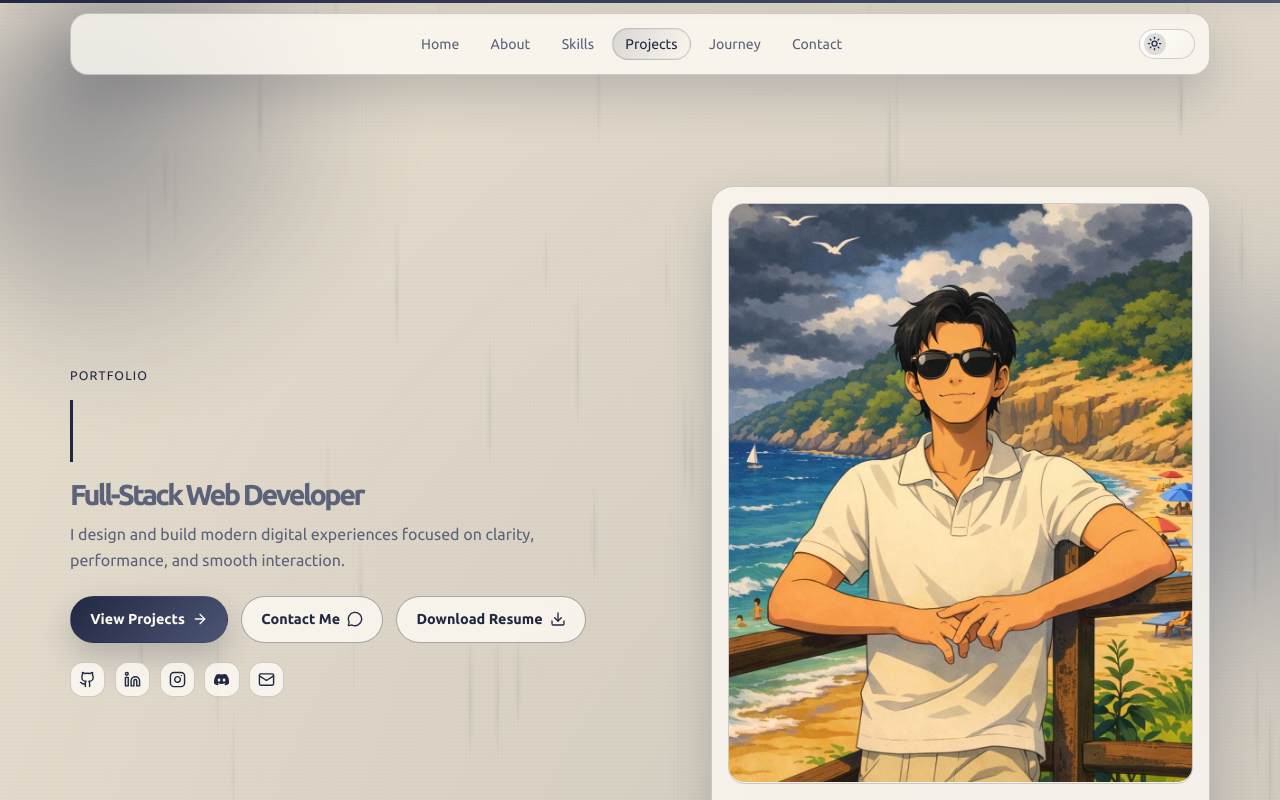
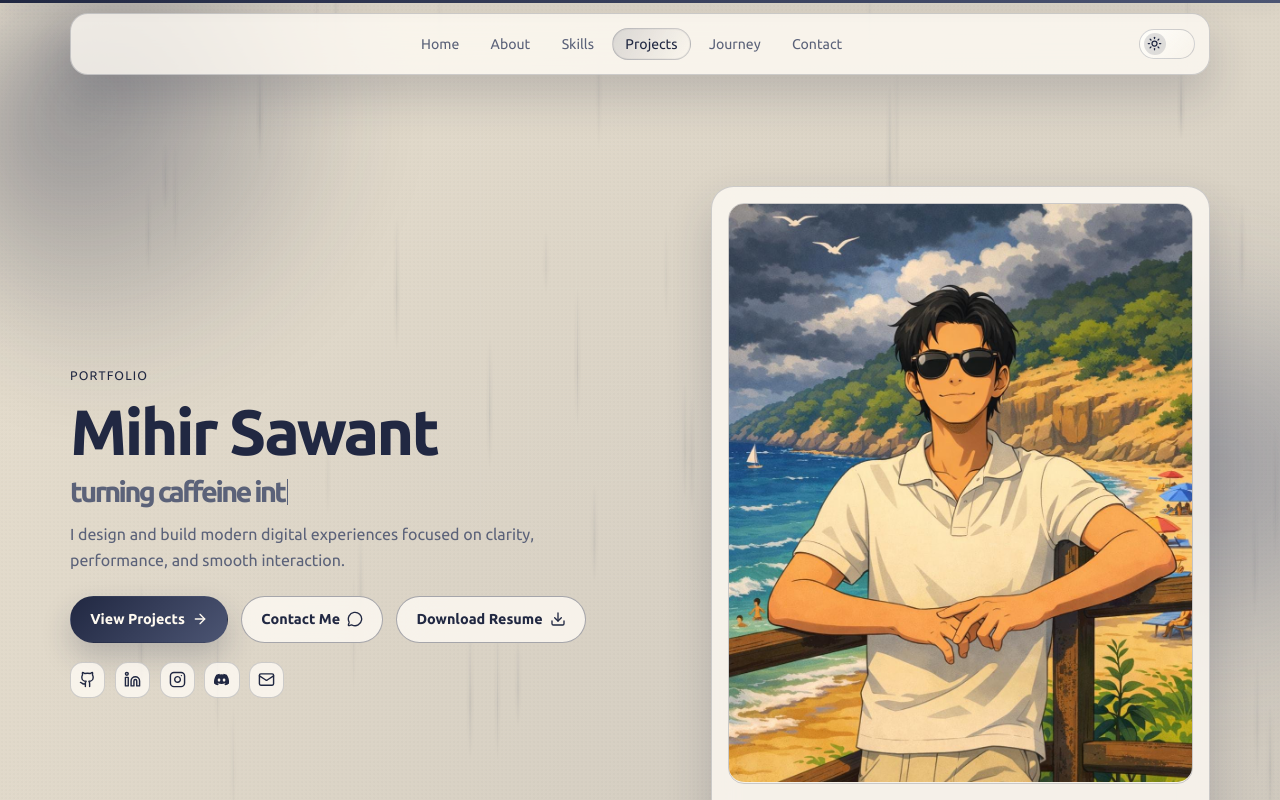
Before and after one commit to itsmierrrrr/Portfolio, a React (Vite) app: page / in a window 1280 px wide. Shown: the top 800 px of the page. Built offline with nearby package versions, Linux system fonts and the light colour scheme.

Commit message:
update home page

```diff
--- a/src/components/Hero.jsx
+++ b/src/components/Hero.jsx
@@ -1,4 +1,4 @@
-import { useRef } from 'react'
+import { useEffect, useMemo, useRef, useState } from 'react'
 import {
   motion,
   useMotionTemplate,
@@ -15,6 +15,13 @@ function Hero() {
   const cardRef = useRef(null)
   const x = useMotionValue(0)
   const y = useMotionValue(0)
+  const typewriterPhrases = useMemo(
+    () => [personalInfo.role, 'turning caffeine into code'],
+    []
+  )
+  const [typedRole, setTypedRole] = useState('')
+  const [activePhraseIndex, setActivePhraseIndex] = useState(0)
+  const [isDeleting, setIsDeleting] = useState(false)
 
   const smoothX = useSpring(x, { stiffness: 160, damping: 18 })
   const smoothY = useSpring(y, { stiffness: 160, damping: 18 })
@@ -42,6 +49,40 @@ function Hero() {
     y.set(0)
   }
 
+  useEffect(() => {
+    const currentPhrase = typewriterPhrases[activePhraseIndex]
+    const isSecondaryPhrase = activePhraseIndex === 1
+    const typingSpeed = isDeleting
+      ? (isSecondaryPhrase ? 44 : 58)
+      : (isSecondaryPhrase ? 72 : 95)
+    const pauseAfterTyping = isSecondaryPhrase ? 520 : 1200
+    const pauseAfterDeleting = 320
+    let timeoutId
+
+    if (!isDeleting && typedRole === currentPhrase) {
+      timeoutId = window.setTimeout(() => {
+        setIsDeleting(true)
+      }, pauseAfterTyping)
+    } else if (isDeleting && typedRole === '') {
+      timeoutId = window.setTimeout(() => {
+        setIsDeleting(false)
+        setActivePhraseIndex((previousIndex) => (previousIndex + 1) % typewriterPhrases.length)
+      }, pauseAfterDeleting)
+    } else {
+      timeoutId = window.setTimeout(() => {
+        const nextText = isDeleting
+          ? currentPhrase.slice(0, typedRole.length - 1)
+          : currentPhrase.slice(0, typedRole.length + 1)
+
+        setTypedRole(nextText)
+      }, typingSpeed)
+    }
+
+    return () => {
+      window.clearTimeout(timeoutId)
+    }
+  }, [activePhraseIndex, isDeleting, typedRole, typewriterPhrases])
+
   return (
     <section id="home" className="section hero-section">
       <div className="hero-grid">
@@ -53,13 +94,8 @@ function Hero() {
         >
           <span className="eyebrow">Portfolio</span>
           <h1>
-            <span
-              className="hero-name-typewriter"
-              style={{ '--typewriter-characters': personalInfo.name.length }}
-            >
-              {personalInfo.name}
-            </span>
-            <span>{personalInfo.role}</span>
+            {personalInfo.name}
+            <span className="hero-role-typewriter">{typedRole}</span>
           </h1>
           <p>{personalInfo.tagline}</p>
 
--- a/src/styles/Hero.css
+++ b/src/styles/Hero.css
@@ -23,48 +23,36 @@
   margin-top: 0.75rem;
 }
 
-.hero-content h1 .hero-name-typewriter {
-  display: inline-block;
-  margin-top: 0;
-  color: var(--text-primary);
-  font-size: inherit;
-  line-height: inherit;
-  letter-spacing: inherit;
-  font-weight: inherit;
+.hero-content h1 .hero-role-typewriter {
+  display: block;
+  width: fit-content;
+  max-width: 100%;
+  color: var(--text-muted);
   white-space: nowrap;
-  overflow: hidden;
-  width: 0;
-  border-right: 0.06em solid var(--text-primary);
-  animation: hero-typewriter-loop 5.8s steps(var(--typewriter-characters)) 0.2s infinite,
-    hero-caret-blink 0.9s steps(1, end) 0.2s infinite;
+  line-height: 1.22;
+  min-height: 1.22em;
 }
 
-@keyframes hero-typewriter-loop {
-  0%,
-  10% {
-    width: 0;
-  }
-
-  42%,
-  60% {
-    width: calc(var(--typewriter-characters) * 1ch);
-  }
-
-  92%,
-  100% {
-    width: 0;
-  }
+.hero-content h1 .hero-role-typewriter::after {
+  content: '';
+  display: inline-block;
+  width: 0.05em;
+  height: 0.9em;
+  margin-left: 0.08em;
+  vertical-align: -0.08em;
+  background: var(--text-muted);
+  animation: hero-caret-blink 0.9s steps(1, end) infinite;
 }
 
 @keyframes hero-caret-blink {
   0%,
   48% {
-    border-right-color: var(--text-primary);
+    opacity: 1;
   }
 
   49%,
   100% {
-    border-right-color: transparent;
+    opacity: 0;
   }
 }
 
```
